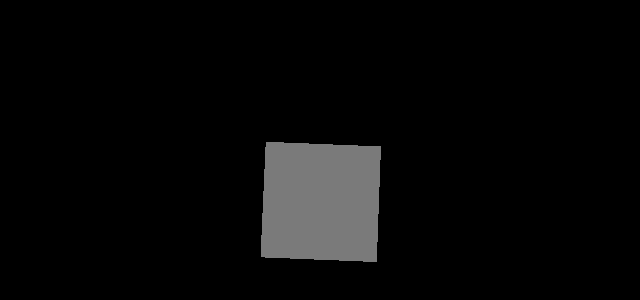
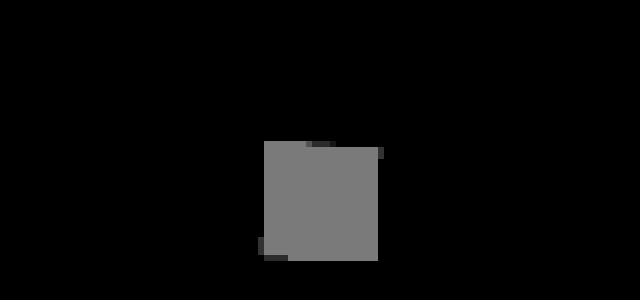
Before and after one commit to meganlu/graphics-final, a website: page index.html in a window 1280 px wide. Shown: the part 196-496 px from the top of the page, 319-959 px from the left. Drawn offline with nearby package versions, Linux system fonts and the light colour scheme; animation ran at ten frames a second.

Commit message:
pixelate pass

```diff
--- a/index.html
+++ b/index.html
@@ -16,7 +16,11 @@
 	                "three": "./node_modules/three/build/three.module.js",
 					"EffectComposer": "./node_modules/three/examples/jsm/postprocessing/EffectComposer.js",
 	                "RenderPass": "./node_modules/three/examples/jsm/postprocessing/RenderPass.js",
-					"GlitchPass": "./node_modules/three/examples/jsm/postprocessing/GlitchPass.js"
+					"GlitchPass": "./node_modules/three/examples/jsm/postprocessing/GlitchPass.js",
+					"UnrealBloomPass": "./node_modules/three/examples/jsm/postprocessing/UnrealBloomPass.js",
+					"Pass": "./node_modules/three/examples/jsm/postprocessing/Pass.js",
+					"pixelate": "./js/pixelate.js"
+
 	            }
 	        }
 	    </script>
--- a/js/main.js
+++ b/js/main.js
@@ -2,8 +2,15 @@ import * as THREE from 'three';
 import { EffectComposer } from 'EffectComposer';
 import { RenderPass } from 'RenderPass';
 import { GlitchPass } from 'GlitchPass';
+import { UnrealBloomPass } from 'UnrealBloomPass';
+import PixelatePass from 'pixelate';
 	const scene = new THREE.Scene();
 	const camera = new THREE.PerspectiveCamera(75, window.innerWidth / window.innerHeight, 0.1, 1000);
+
+	let screenResolution = new THREE.Vector2( window.innerWidth, window.innerHeight );
+    let renderResolution = screenResolution.clone().divideScalar( 6 );
+    renderResolution.x |= 0;
+    renderResolution.y |= 0;
 
 	// Lights
 
@@ -38,8 +45,7 @@ import { GlitchPass } from 'GlitchPass';
 	const renderPass = new RenderPass( scene, camera );
 	composer.addPass( renderPass );
 
-	const glitchPass = new GlitchPass();
-	composer.addPass( glitchPass );
+	composer.addPass( new PixelatePass( renderResolution ) );
 
 
 function animate() {
--- /dev/null
+++ b/js/pixelate.js
@@ -0,0 +1,63 @@
+import * as THREE from "three";
+import { FullScreenQuad, Pass } from "Pass";
+
+export default class PixelatePass extends Pass {
+
+    constructor( resolution ) {
+        super()
+        this.resolution = resolution
+        this.fsQuad = new FullScreenQuad( this.material() )
+    }
+
+    render(
+        renderer,
+        writeBuffer,
+        readBuffer
+    ) {
+        // @ts-ignore
+        const uniforms = this.fsQuad.material.uniforms
+        uniforms.tDiffuse.value = readBuffer.texture
+        if ( this.renderToScreen ) {
+            renderer.setRenderTarget( null )
+        } else {
+            renderer.setRenderTarget( writeBuffer )
+            if ( this.clear ) renderer.clear()
+        }
+        this.fsQuad.render( renderer )
+    }
+
+    material() {
+        return new THREE.ShaderMaterial( {
+            uniforms: {
+                tDiffuse: { value: null },
+                resolution: {
+                    value: new THREE.Vector4(
+                        this.resolution.x,
+                        this.resolution.y,
+                        1 / this.resolution.x,
+                        1 / this.resolution.y,
+                    )
+                }
+            },
+            vertexShader:
+                `
+                varying vec2 vUv;
+                void main() {
+                    vUv = uv;
+                    gl_Position = projectionMatrix * modelViewMatrix * vec4( position, 1.0 );
+                }
+                `,
+            fragmentShader:
+                `
+                uniform sampler2D tDiffuse;
+                uniform vec4 resolution;
+                varying vec2 vUv;
+                void main() {
+                    vec2 iuv = (floor(resolution.xy * vUv) + .5) * resolution.zw;
+                    vec4 texel = texture2D( tDiffuse, iuv );
+                    gl_FragColor = texel;
+                }
+                `
+        } )
+    }
+}
```
